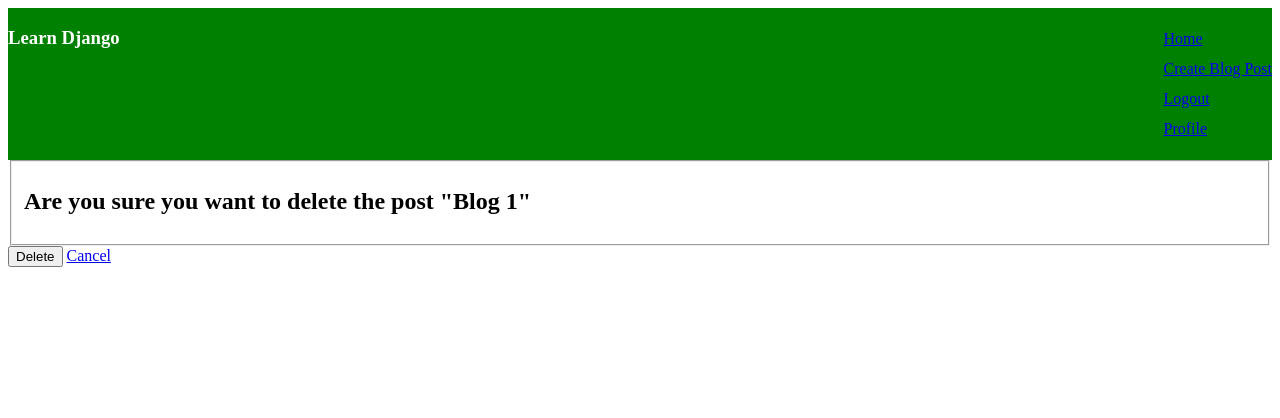
After one commit to dahn510/learnDjango, a Django app: page /post/1/delete/ in a window 1280 px wide. The commit adds this page. Shown: the top 418 px of the page. Run offline with Django 3.2, Linux system fonts and the light colour scheme; a user stored in the database is signed in; data comes from the database, SQL or seed files in the repository; both versions use the stored data as it was after the commit.

Commit message:
CRUD on blog posts

```diff
--- a/learnDjango/blog/models.py
+++ b/learnDjango/blog/models.py
@@ -1,6 +1,7 @@
 from django.db import models
 from django.utils import timezone
 from django.contrib.auth.models import User
+from django.urls import reverse
 
 class Post(models.Model):
     title = models.CharField(max_length=100)
@@ -10,3 +11,6 @@ class Post(models.Model):
 
     def __str__(self):
         return self.title
+
+    def get_absolute_url(self):
+        return reverse('post-detail', kwargs={'pk': self.pk})
--- a/learnDjango/blog/templates/blog/base.html
+++ b/learnDjango/blog/templates/blog/base.html
@@ -22,6 +22,7 @@
         <ul class="header-menu">
             <li><a href="{% url 'blog-home' %}">Home</a></li>
         {% if user.is_authenticated %}
+            <li><a href="{% url 'post-create' %}">Create Blog Post</a></li>
             <li><a href="{% url 'logout' %}">Logout</a></li>
             <li><a href="{% url 'profile' %}">Profile</a></li>
         {% else %}
--- a/learnDjango/blog/templates/blog/home.html
+++ b/learnDjango/blog/templates/blog/home.html
@@ -2,7 +2,7 @@
 {% block content %}
     <h1>Blog posts</h1>
     {% for post in posts %}
-        <h2>{{ post.title}}</h1>
+    <h2><a href="{% url 'post-detail' post.id %}">{{ post.title }}</a></h1>
         <p>author: {{ post.author }}, {{ post.date_posted }} </p>
         <p>{{ post.content }}<p>
     {% endfor %}
--- /dev/null
+++ b/learnDjango/blog/templates/blog/post_confirm_delete.html
@@ -0,0 +1,11 @@
+{% extends "blog/base.html" %}
+{% block content %}
+<form method="POST">
+{% csrf_token %}
+<fieldset>
+	<h2>Are you sure you want to delete the post "{{ object.title }}"</h2>
+</fieldset>
+<button type="submit">Delete</button>
+<a href = "{% url 'post-detail' object.id %}">Cancel</a>
+</form>
+{% endblock content %}
--- a/learnDjango/blog/urls.py
+++ b/learnDjango/blog/urls.py
@@ -1,7 +1,12 @@
 from django.urls import path
+from .views import PostListView, PostDetailView, PostCreateView, PostUpdateView, PostDeleteView
 from . import views
 
 urlpatterns = [
-        path('', views.home, name='blog-home'),
+        path('', PostListView.as_view(), name='blog-home'),
+        path('post/<int:pk>/', PostDetailView.as_view(), name='post-detail'),
+        path('post/<int:pk>/update/', PostUpdateView.as_view(), name='post-update'),
+        path('post/<int:pk>/delete/', PostDeleteView.as_view(), name='post-delete'),
+        path('post/new/', PostCreateView.as_view(), name='post-create'),
         path('about/', views.about, name='blog-about'),
 ]
--- a/learnDjango/blog/views.py
+++ b/learnDjango/blog/views.py
@@ -1,11 +1,56 @@
 from django.shortcuts import render
+from django.contrib.auth.mixins import LoginRequiredMixin, UserPassesTestMixin
+from django.views.generic import ListView, DetailView, CreateView, UpdateView, DeleteView
 from .models import Post
 
-def home(request):
-    context = {
-            'posts': Post.objects.all()
-    }
-    return render(request, 'blog/home.html', context)
+class PostListView(ListView):
+    model = Post
+    template_name = 'blog/home.html'
+    context_object_name = 'posts'
+    ordering = ['-date_posted']
+
+class PostDetailView(DetailView):
+    model = Post
+
+class PostCreateView(LoginRequiredMixin, CreateView):
+    model = Post
+    fields = ['title', 'content']
+
+    # overriding form_valid view to set the author as logged in user
+    def form_valid(self, form):
+        form.instance.author = self.request.user
+
+        # now run the parent form_valid() funtion and pass in this form
+        return super().form_valid(form)
+
+class PostUpdateView(LoginRequiredMixin, UserPassesTestMixin, UpdateView):
+    model = Post
+    fields = ['title', 'content']
+
+    # overriding form_valid view to set the author as logged in user
+    def form_valid(self, form):
+        form.instance.author = self.request.user
+
+        # now run the parent form_valid() funtion and pass in this form
+        return super().form_valid(form)
+
+    # test whether the currently logged in user is same as post author
+    def test_func(self):
+        post = self.get_object()
+        if self.request.user == post.author:
+            return True
+        return False
+
+class PostDeleteView(LoginRequiredMixin, UserPassesTestMixin, DeleteView):
+    model = Post
+    success_url = '/'
+
+    def test_func(self):
+        post = self.get_object()
+        if self.request.user == post.author:
+            return True
+        return False
+
 
 def about(request):
     return render(request, 'blog/about.html')
```
Also changed, not shown: learnDjango/blog/templates/blog/post_detail.html (added, +13 -0 lines), learnDjango/blog/templates/blog/post_form.html (added, +10 -0 lines), learnDjango/db.sqlite3.
